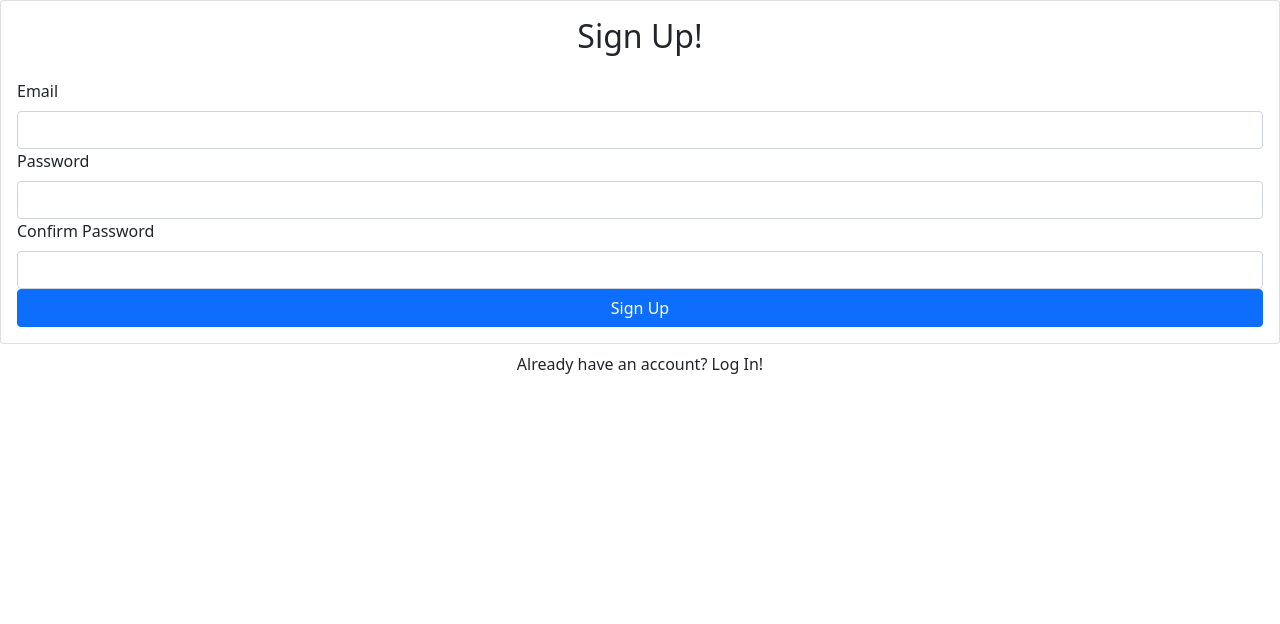
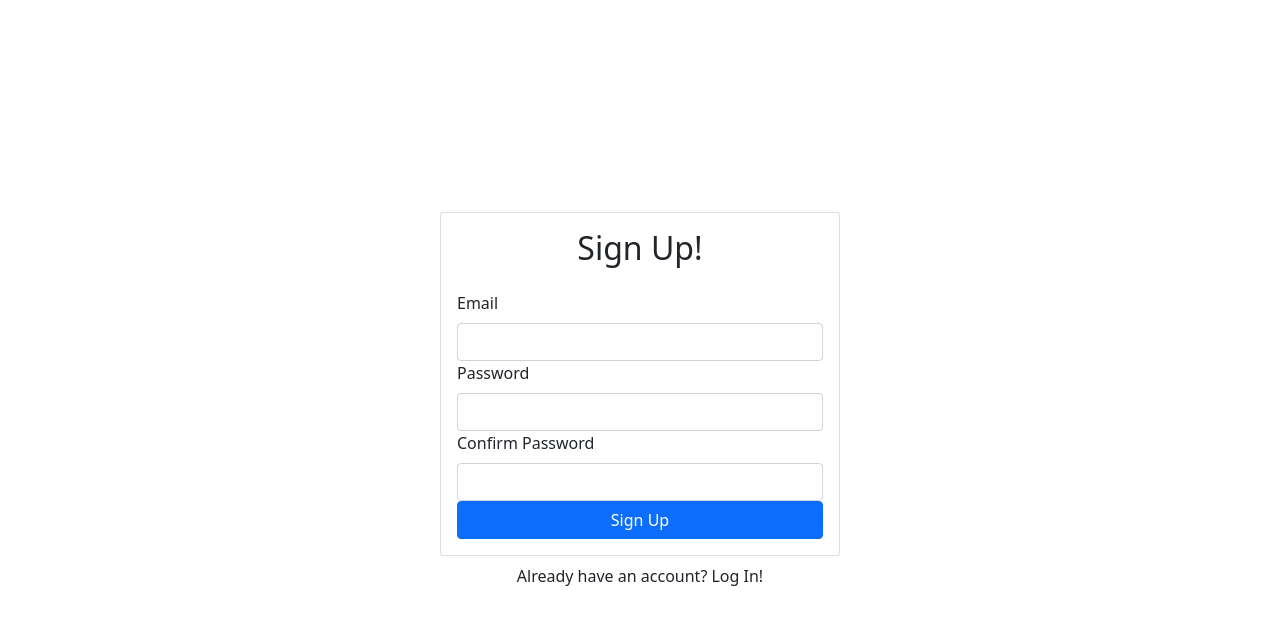
Before and after one commit to nabilk11/react-firebase-auth, a React (Create React App) app: page /signup in a window 1280 px wide. Shown: the top 624 px of the page. Built offline with nearby package versions, Linux system fonts and the light colour scheme.

Commit message:
gave initial styling to app component using react-bootstrap container

```diff
--- a/src/components/App.jsx
+++ b/src/components/App.jsx
@@ -1,12 +1,16 @@
 import Signup from "./Signup";
 import 'bootstrap/dist/css/bootstrap.min.css';
+import { Container } from 'react-bootstrap'
 
 
 function App() {
   return (
-    <div className="App">
+    <Container className='d-flex align-items-center justify-content-center'
+    style={{ minHeight: "100vh"}} >
+      <div className="w-100" style={{ maxWidth: "400px"}}>
       <Signup />
-    </div>
+      </div>
+      </Container>
   );
 }
 
```
